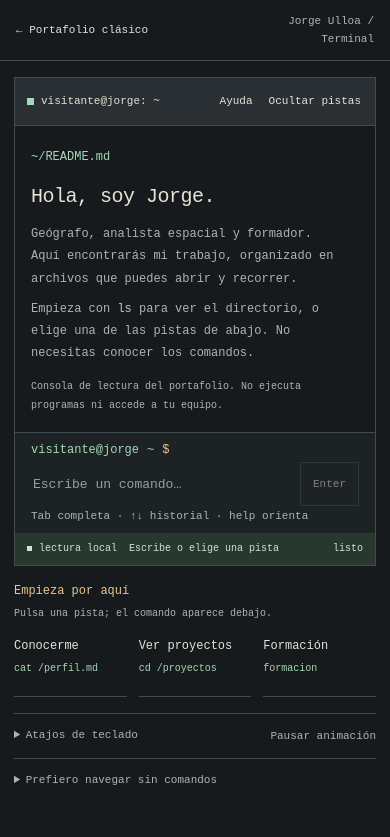
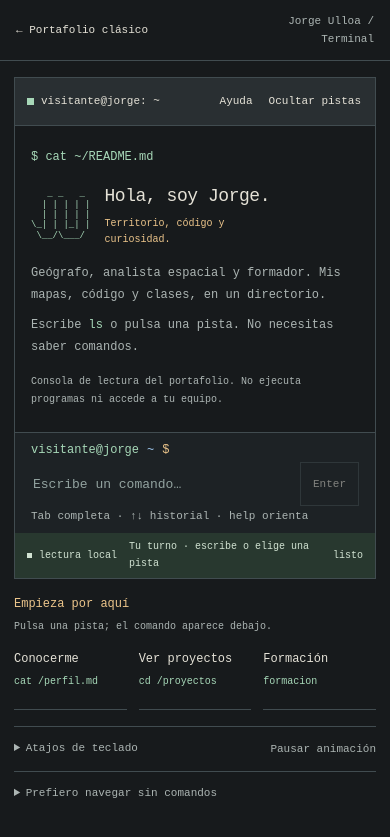
Before and after one commit to geoidegeoidal/geoidegeoidal.github.io, a Jekyll site: the page built from terminal.html, in a window 390 px wide. Shown: the top 837 px of the page. Built offline with Jekyll 4.4.1, drawn with Linux system fonts in a browser that asks for light colours; some web fonts are replaced.

Commit message:
feat: give terminal a personal greeting and immediate command feedback

```diff
--- a/assets/css/terminal.css
+++ b/assets/css/terminal.css
@@ -22,14 +22,21 @@
 .command-suggestions{display:grid;grid-template-columns:repeat(3,minmax(0,1fr));gap:24px}.command-suggestions button{display:flex;flex-direction:column;align-items:flex-start;background:none;border:0;border-bottom:1px solid var(--terminal-line);padding:8px 0 12px;min-height:62px;text-align:left;color:var(--terminal-text);font-size:13px;overflow-wrap:anywhere}.command-suggestions button:hover{color:var(--terminal-green);border-color:var(--terminal-green)}.command-suggestions code{display:block;color:var(--terminal-green);font:11px/1.6 'JetBrains Mono',monospace;margin-top:5px}
 .terminal-footer{border-top:1px solid var(--terminal-line);display:flex;align-items:start;justify-content:space-between;gap:20px;font-size:11px;color:var(--terminal-muted)}.terminal-footer details{flex:1}.terminal-footer summary{cursor:pointer;min-height:44px;padding:12px 0}.terminal-footer dl{display:grid;grid-template-columns:100px 1fr;gap:8px 14px;margin:0 0 20px}.terminal-footer dt{color:var(--terminal-text)}.terminal-footer dd{margin:0}.terminal-footer button{background:none;border:0;min-height:44px;color:var(--terminal-muted);font-size:11px;padding:6px 0}
 .terminal-index{border-top:1px solid var(--terminal-line);font-size:12px;color:var(--terminal-muted)}.terminal-index summary{cursor:pointer;min-height:44px;padding:12px 0}.terminal-index nav{display:flex;flex-wrap:wrap;gap:6px 24px;padding-bottom:12px}.terminal-index a{display:inline-flex;align-items:center;min-height:44px}
-.terminal-entry{margin-top:26px;animation:terminal-reveal .16s ease-out}.terminal-entry:first-child{margin-top:0}.terminal-entry-command{color:var(--terminal-text);display:flex;gap:8px;flex-wrap:wrap;margin-bottom:16px!important;font-size:12px}.echo-path{color:var(--terminal-blue)}.echo-user{color:var(--terminal-green)}
+.terminal-entry{margin-top:26px;--echo-flash:#2c4037}.terminal-entry[data-error=true]{--echo-flash:#48332b}.terminal-entry:first-child{margin-top:0}.terminal-entry-command{color:var(--terminal-text);display:flex;gap:8px;flex-wrap:wrap;margin-bottom:16px!important;font-size:12px;overflow-wrap:anywhere}.echo-path{color:var(--terminal-blue)}.echo-user{color:var(--terminal-green)}.entry-exit{margin-left:auto;color:var(--terminal-muted);font-variant-numeric:tabular-nums}.terminal-entry[data-error=true] .entry-exit{color:#efac91}
 .terminal-result{max-width:72ch;overflow-wrap:anywhere;font-size:13px}.terminal-result h2,.terminal-result h3{font-size:18px;line-height:1.5;margin:18px 0 10px;color:var(--terminal-text);font-weight:500;letter-spacing:-.02em}.terminal-result h4{font-size:13px;color:var(--terminal-green)}.terminal-result p{line-height:1.85}.terminal-result ul,.terminal-result ol{padding-left:22px}.terminal-result li{margin:10px 0}.terminal-result .file-heading{font-size:11px;color:var(--terminal-blue);padding-bottom:10px;border-bottom:1px solid #303a3e}
 .terminal-result .exp-place-story{color:var(--terminal-text);font-weight:500}.terminal-result .exp-project-category,.terminal-result .exp-stack{color:var(--terminal-muted);font-size:12px}.terminal-result .exp-project-note{color:var(--terminal-amber);margin:20px 0}.terminal-result .exp-evidence,.terminal-result .exp-project-links a{display:inline-flex;align-items:center;min-height:44px;margin-right:20px}.terminal-result .exp-project-list{display:flex;flex-wrap:wrap;gap:8px 20px}.terminal-result button{background:none;border:0;padding:7px 0;min-height:44px;color:var(--terminal-blue);text-decoration:underline;text-underline-offset:4px;text-align:left;overflow-wrap:anywhere}.terminal-result .timeline{list-style:none;padding:0}.terminal-result .timeline>li{padding-bottom:18px;margin-bottom:24px;border-bottom:1px solid #303a3e}.terminal-result .job-meta{display:flex;gap:12px;flex-wrap:wrap;font-size:11px;color:var(--terminal-green)}.terminal-result .job-role{color:var(--terminal-muted)}.terminal-result .exp-milestones{display:none}
 .file-list{display:grid;grid-template-columns:repeat(3,minmax(0,1fr));gap:4px 20px}.file-list button{color:var(--terminal-text);text-decoration:none;font-size:12px;min-width:0}.file-list button.directory{color:var(--terminal-blue)}.file-list button:hover{text-decoration:underline}.file-list button span{display:block;color:var(--terminal-muted);font-size:11px;font-weight:400}.file-list.is-long{grid-template-columns:1fr}.file-list.is-long button{display:grid;grid-template-columns:minmax(180px,1fr) 1fr;gap:20px;border-bottom:1px solid #303a3e}.file-tree{font:12px/1.8 'JetBrains Mono',monospace;color:var(--terminal-blue);white-space:pre-wrap}
 .command-error{color:#efac91}.recovery-actions{display:flex;flex-wrap:wrap;gap:20px}.terminal-next{margin-top:16px!important;color:var(--terminal-muted);font-size:12px!important}.help-row{display:grid;grid-template-columns:120px 1fr;gap:20px;border-bottom:1px solid #303a3e;padding:8px 0}.help-row code{color:var(--terminal-green)}.help-row span{font-size:12px;color:var(--terminal-muted)}.terminal-result img{max-width:100%;height:auto}.terminal-result figure{margin:20px 0}.terminal-result figcaption{font-size:11px;color:var(--terminal-muted)}
-@keyframes terminal-reveal{from{opacity:.65}to{opacity:1}}html[data-terminal-motion=off] *{animation:none!important;scroll-behavior:auto!important}
+.intro-greeting{display:flex;gap:24px;align-items:center;margin:18px 0}.intro-greeting h2{margin:0 0 4px}.intro-greeting .intro-voice{font-size:12px;color:var(--terminal-amber);margin:0;line-height:1.6}.session-signature{font:12px/1.15 'JetBrains Mono',monospace;white-space:pre;color:var(--terminal-green);margin:0;flex:none;user-select:none}
+html[data-terminal-motion=on] .is-opening .session-signature{animation:session-sign .56s steps(6,end)}
+html[data-terminal-motion=on] .terminal-entry.is-latest .terminal-entry-command{animation:command-ack .24s cubic-bezier(.16,1,.3,1)}
+@keyframes session-sign{from{clip-path:inset(0 100% 0 0)}to{clip-path:inset(0)}}
+@keyframes command-ack{from{background-color:var(--echo-flash)}to{background-color:transparent}}
+html[data-terminal-hidden=true] *{animation-play-state:paused!important}
+html[data-terminal-motion=off] *{animation:none!important;scroll-behavior:auto!important}
 @media(max-width:800px){
   .terminal-header{padding:8px 16px;gap:12px}.terminal-header h1{font-size:11px;text-align:right;max-width:16ch}.terminal-header a{font-size:11px}.terminal-workbench{padding:0 14px;margin:16px auto}.shell-titlebar{padding:0 12px;font-size:11px}.shell-actions{gap:12px}.shell-actions button{font-size:11px}.shell-session{gap:7px}.shell-output{padding:20px 16px;height:34svh;min-height:240px}.terminal-intro h2{font-size:20px;margin-top:12px}.terminal-intro>p{font-size:12px}.terminal-intro .terminal-disclosure{margin-top:14px;font-size:10px}.shell-command{padding:8px 16px;gap:0 10px}.shell-command label{width:100%;font-size:12px}.execute{font-size:11px}.shell-status{gap:8px 12px;padding:6px 12px;font-size:10px}.command-guide{padding:16px 0}.guide-heading{gap:4px;margin-bottom:6px}.guide-heading h2{font-size:12px}.guide-heading p{font-size:10px}.command-suggestions{gap:12px}.command-suggestions button{font-size:12px;min-height:68px}.command-suggestions code{font-size:10px}.completion-list{padding:8px 16px;font-size:12px}.terminal-result{font-size:12px}.terminal-result h2,.terminal-result h3{font-size:16px}.file-list{grid-template-columns:repeat(2,minmax(0,1fr))}.file-list.is-long button{display:block}.help-row{grid-template-columns:90px 1fr;gap:12px}.terminal-entry-command .echo-user{display:none}.terminal-footer{gap:12px}.terminal-footer summary{font-size:11px}.terminal-index{font-size:11px}
 }
 @media(max-width:370px){.session-indicator{display:none}.shell-titlebar{gap:8px}.shell-actions{gap:10px}.shell-session{font-size:10px}.terminal-workbench{padding:0 10px}.shell-output{min-height:230px}.command-suggestions{gap:10px}}
+@media(max-width:800px){.intro-greeting{gap:14px;margin:14px 0}.intro-greeting h2{font-size:18px;margin:0 0 4px}.intro-greeting .intro-voice{font-size:10px;max-width:23ch}.session-signature{font-size:9px}#result-status{min-width:0;overflow-wrap:anywhere;flex:1}.entry-exit{font-size:10px}}
 @media(prefers-reduced-motion:reduce){*{animation:none!important;scroll-behavior:auto!important}}
--- a/assets/js/terminal.js
+++ b/assets/js/terminal.js
@@ -43,7 +43,7 @@
   function placeOf(id){return [...document.querySelectorAll('template[id^="place-"]')].find(t=>[...t.content.querySelectorAll('[data-project]')].some(b=>b.dataset.project===id))?.id.slice(6)||'taller';}
   function clone(parent,id){const template=document.getElementById(id);if(template)parent.append(template.content.cloneNode(true));}
   function failure(parent,message){
-    text(parent,message,'command-error');text(parent,'Puedes seguir desde aquí:','terminal-next');
+    text(parent,message,'command-error');text(parent,'Sigues en '+shortPath()+'. Puedes continuar desde aquí:','terminal-next');
     const actions=document.createElement('div');actions.className='recovery-actions';
     commandButton(actions,'Ver archivos','ls');commandButton(actions,'Ver ejemplos','help');parent.append(actions);return 1;
   }
@@ -54,13 +54,15 @@
     else if(file.contact){text(parent,'¿Tienes datos por explorar, un mapa por construir o un equipo por formar?');parent.append($('#terminal-contact').cloneNode(true));parent.lastChild.removeAttribute('id');}
     else clone(parent,file.template);
     currentProject=file.project||'';currentPlace=file.project?placeOf(file.project):path.startsWith('/formacion')?'escuela':path.startsWith('/cartografia')?'archivo':path.startsWith('/ambiente')?'observatorio':'puerto';
-    return 0;
+    parent.dataset.summary='Leído: ~'+path;return 0;
   }
   function list(parent,path,long){
     if(!files[path])return failure(parent,'ls: no existe '+path);
     lastRead='';
     const paths=files[path].directory?T.children(files,path):[path],list=document.createElement('div');list.className='file-list'+(long?' is-long':'');
-    paths.forEach(p=>{const file=files[p],name=p.split('/').pop()+(file.directory?'/':'');const b=commandButton(list,name,(file.directory?'cd ':'cat ')+p,long?(file.directory?'directorio':file.project?document.getElementById(file.template).dataset.name:'archivo de lectura'):undefined);if(file.directory)b.className='directory';});parent.append(list);return 0;
+    paths.forEach(p=>{const file=files[p],name=p.split('/').pop()+(file.directory?'/':'');const b=commandButton(list,name,(file.directory?'cd ':'cat ')+p,long?(file.directory?'directorio':file.project?document.getElementById(file.template).dataset.name:'archivo de lectura'):undefined);if(file.directory)b.className='directory';});parent.append(list);
+    parent.dataset.summary=(path==='/'?'~':'~'+path)+' · '+paths.length+(paths.length===1?' entrada':' entradas');
+    text(parent,'# '+paths.length+(paths.length===1?' entrada':' entradas')+' · Pulsa un nombre para abrirlo.','terminal-next');return 0;
   }
   function help(parent,subject){
     if(subject&&!Object.hasOwn(descriptions,subject))return failure(parent,'help: no hay ayuda para '+subject+'. Usa help sin argumentos.');
@@ -76,7 +78,7 @@
     input.value='';closeCompletion();if(record){history.push(raw);if(history.length>100)history.shift();}historyIndex=history.length;draft='';
     let args;try{args=T.tokens(raw);}catch(e){args=['__error',e.message];}
     let verb=normalize(args.shift()||''),code=0;
-    if(['clear','limpiar'].includes(verb)){output.replaceChildren();text(output,'Consola despejada. ls para mirar alrededor; help para orientarte.','terminal-next');status(0,'Pantalla despejada');if(focus)input.focus({preventScroll:true});return;}
+    if(['clear','limpiar'].includes(verb)){output.replaceChildren();text(output,'Pantalla limpia. Sigues en '+shortPath()+'. Tu historial continúa con ↑; ls para mirar alrededor.','terminal-next');status(0,'Un nuevo espacio, la misma sesión');if(focus)input.focus({preventScroll:true});return;}
     const entry=document.createElement('section');entry.className='terminal-entry';const echo=text(entry,'','terminal-entry-command');
     for(const [c,v]of [['echo-user','visitante@jorge'],['echo-path',shortPath()],['',' $ '+raw]]){const span=document.createElement('span');span.className=c;span.textContent=v;echo.append(span);}
     const result=document.createElement('div');result.className='terminal-result';entry.append(result);
@@ -111,7 +113,11 @@
     }
     else if(verb==='terminal')text(result,'Ya estás en la terminal. Prueba ls o help.');
     else {code=127;failure(result,verb+': comando no encontrado.');}
-    while(output.children.length>=40)output.firstElementChild.remove();output.append(entry);sync();status(code,code?'Revisa el mensaje de arriba':'Comando completado');
+    const receipt=document.createElement('span');receipt.className='entry-exit';receipt.textContent='['+code+']';receipt.title=code?'No ejecutado · código '+code:'Comando completado · código 0';receipt.setAttribute('aria-label',receipt.title);echo.append(receipt);entry.dataset.error=String(code!==0);
+    output.querySelector('.is-latest')?.classList.remove('is-latest');entry.classList.add('is-latest');
+    while(output.children.length>=40)output.firstElementChild.remove();output.append(entry);sync();
+    const messages={help:'A tu ritmo · los ejemplos se pueden pulsar',ayuda:'A tu ritmo · los ejemplos se pueden pulsar',man:'A tu ritmo · los ejemplos se pueden pulsar',pwd:'Estás en '+shortPath(),tree:'El directorio completo, de un vistazo',history:history.length+' comandos en esta sesión',proyectos:'Elige un proyecto para ver cómo está hecho'};
+    status(code,code?'Sin cambios · prueba una de las opciones de arriba':result.dataset.summary||(Object.hasOwn(messages,verb)?messages[verb]:'Listo · el prompt es tuyo'));
     output.scrollTop+=entry.getBoundingClientRect().top-output.getBoundingClientRect().top-24;if(focus)input.focus({preventScroll:true});
   }
   function matches(){
@@ -154,7 +160,9 @@
     if(pending){input.value=pending;draft=pending;closeCompletion();}
   });
   $('#guide-toggle').addEventListener('click',()=>{const guide=$('#command-guide');guide.hidden=!guide.hidden;$('#guide-toggle').setAttribute('aria-expanded',String(!guide.hidden));$('#guide-toggle').textContent=guide.hidden?'Mostrar pistas':'Ocultar pistas';});
-  function motion(){document.documentElement.dataset.terminalMotion=motionOff?'off':'on';$('#terminal-motion').textContent=motionOff?'Activar animación':'Pausar animación';$('#terminal-motion').setAttribute('aria-pressed',String(motionOff));}
+  const intro=$('.terminal-intro');intro?.addEventListener('animationend',()=>intro.classList.remove('is-opening'),{once:true});
+  function motion(){if(motionOff)intro?.classList.remove('is-opening');document.documentElement.dataset.terminalMotion=motionOff?'off':'on';$('#terminal-motion').textContent=motionOff?'Activar animación':'Pausar animación';$('#terminal-motion').setAttribute('aria-pressed',String(motionOff));}
+  document.addEventListener('visibilitychange',()=>{document.documentElement.dataset.terminalHidden=String(document.hidden);});
   $('#terminal-motion').addEventListener('click',()=>{motionOff=!motionOff;motion();});matchMedia('(prefers-reduced-motion: reduce)').addEventListener('change',e=>{motionOff=e.matches;motion();});motion();
   const params=new URLSearchParams(location.search),initial=params.get('lugar'),dirs={puerto:'/',taller:'/proyectos',archivo:'/cartografia',escuela:'/formacion',observatorio:'/ambiente'};if(Object.hasOwn(dirs,initial)){cwd=dirs[initial];currentPlace=initial;}sync();
   if(projectIds.includes(params.get('proyecto')))run('cat /proyectos/'+params.get('proyecto')+'.md',{record:false,focus:false});
--- a/terminal.html
+++ b/terminal.html
@@ -9,17 +9,21 @@
   <section class="shell" aria-label="Terminal del portafolio">
     <div class="shell-titlebar"><div class="shell-session"><span class="session-indicator" aria-hidden="true"></span><span id="session-path">visitante@jorge: ~</span></div><div class="shell-actions"><button type="button" data-command="help">Ayuda</button><button id="guide-toggle" type="button" aria-expanded="true" aria-controls="command-guide">Ocultar pistas</button></div></div>
     <div id="console-output" class="shell-output" role="log" aria-label="Historial y resultados" aria-live="polite" aria-relevant="additions" tabindex="0">
-      <section class="terminal-intro">
-        <p class="intro-path">~/README.md</p>
-        <h2>Hola, soy Jorge.</h2>
-        <p>Geógrafo, analista espacial y formador. Aquí encontrarás mi trabajo, organizado en archivos que puedes abrir y recorrer.</p>
-        <p>Empieza con <code>ls</code> para ver el directorio, o elige una de las pistas de abajo. No necesitas conocer los comandos.</p>
+      <section class="terminal-intro is-opening">
+        <p class="intro-path"><span aria-hidden="true">$ </span>cat ~/README.md</p>
+        <div class="intro-greeting"><pre class="session-signature" aria-hidden="true">   _ _   _
+  | | | | |
+  | | | | |
+\_| | |_| |
+ \__/\___/</pre><div><h2>Hola, soy Jorge.</h2><p class="intro-voice">Territorio, código y curiosidad.</p></div></div>
+        <p>Geógrafo, analista espacial y formador. Mis mapas, código y clases, en un directorio.</p>
+        <p>Escribe <code>ls</code> o pulsa una pista. No necesitas saber comandos.</p>
         <p class="terminal-disclosure">Consola de lectura del portafolio. No ejecuta programas ni accede a tu equipo.</p>
       </section>
     </div>
     <form id="console-form" class="shell-command" hidden><label for="console-input"><span class="prompt-user">visitante@jorge</span><span class="prompt-path" id="prompt-path">~</span><span aria-hidden="true" class="prompt-arrow">$</span><span class="sr">Escribe un comando</span></label><div class="command-edit"><input id="console-input" name="command" autocomplete="off" autocapitalize="none" spellcheck="false" maxlength="240" aria-describedby="command-hint" placeholder="Escribe un comando…" enterkeyhint="send"></div><button type="submit" class="execute" aria-label="Ejecutar comando" disabled>Enter</button><p id="command-hint" class="command-hint" role="status">Tab completa · ↑↓ historial · help orienta</p></form>
     <div id="completion-list" class="completion-list" role="group" aria-label="Completar comando" hidden></div>
-    <div class="shell-status"><span><span class="status-symbol" aria-hidden="true"></span>lectura local</span><span id="result-status">Escribe o elige una pista</span><span id="exit-code" aria-label="Resultado del último comando">listo</span></div>
+    <div class="shell-status"><span><span class="status-symbol" aria-hidden="true"></span>lectura local</span><span id="result-status">Tu turno · escribe o elige una pista</span><span id="exit-code" aria-label="Resultado del último comando">listo</span></div>
   </section>
   <aside id="command-guide" class="command-guide" aria-label="Guía de comandos"><div class="guide-heading"><h2 id="guide-title">Empieza por aquí</h2><p>Pulsa una pista; el comando aparece debajo.</p></div><div id="command-suggestions" class="command-suggestions"><button data-command="cat /perfil.md">Conocerme<code>cat /perfil.md</code></button><button data-command="cd /proyectos">Ver proyectos<code>cd /proyectos</code></button><button data-command="formacion">Formación<code>formacion</code></button></div></aside>
   <div class="terminal-footer"><details><summary>Atajos de teclado</summary><dl><dt>Tab</dt><dd>Completar un comando o una ruta.</dd><dt>↑ / ↓</dt><dd>Recuperar lo que has escrito.</dd><dt>Ctrl + L</dt><dd>Despejar la pantalla.</dd><dt>Ctrl + C</dt><dd>Cancelar la línea; con texto seleccionado, copiar.</dd><dt>Ctrl + A / E</dt><dd>Ir al inicio o al final de la línea.</dd><dt>Ctrl + U / K</dt><dd>Borrar antes o después del cursor.</dd><dt>Escape</dt><dd>Cerrar coincidencias o vaciar la línea.</dd></dl></details><button id="terminal-motion" type="button" aria-pressed="false">Pausar animación</button></div>
```
Also changed, not shown: AGENTS.md (+7 -0 lines), DESIGN.md (+3 -3 lines), HANDOFF.md (+4 -0 lines), openspec/changes/terminal-personality/tasks.md (+2 -2 lines), tests/terminal_personality_check.cjs (added, +34 -0 lines).
